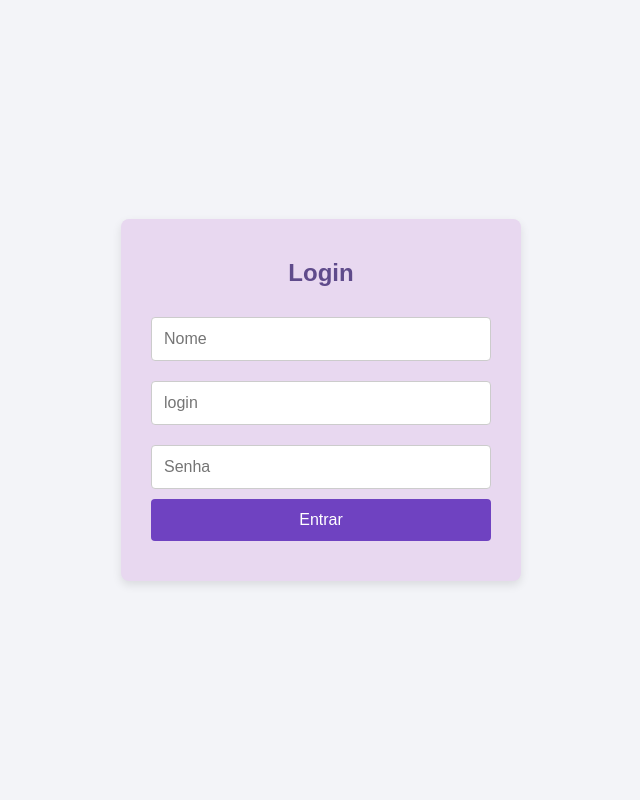
After one commit to GiovanaCarrascosa/Projeto-Feedback, a Flask app: page /pagina_login in a window 1280 px wide. The commit adds this page. Shown: the whole page, without its empty margins (319-959 px from the left). Run offline with Flask 3, Linux system fonts and the light colour scheme.

Commit message:
curtidas e deslikes e feito a tela de login e começado a fazer a tela cadastro

```diff
--- a/app.py
+++ b/app.py
@@ -45,6 +45,28 @@ def delete_comentario(codigo):
 
 def adicionar_curtida (codigo):
 
+    Mensagem.curtir_mensagem(codigo)
+
     return redirect ("/")
 
+@app.route("/put/mensagem/adicionar/deslike/<codigo>")
+
+def adicionar_deslike (codigo):
+
+    Mensagem.descurtir_mensagem(codigo)
+
+    return redirect ("/")
+
+@app.route ("/pagina_login")
+
+def pagina_login():
+
+    return render_template ("paginaLogin.html")
+
+@app.route ("/pagina_login")
+
+def pagina_login():
+
+    return render_template ("paginaLogin.html")
+
 app.run(debug=True)
--- a/data/conexao.py
+++ b/data/conexao.py
@@ -4,7 +4,7 @@ class Conexao:
 
     def criar_conexao():
         #  criando a conexao
-        conexao = mysql.connector.connect(host = "10.110.131.22",
+        conexao = mysql.connector.connect(host = "10.110.134.2",
                                         port = 3306,
                                         user = "3ds",
                                         password = "banana",
--- /dev/null
+++ b/static/css/style_PL.css
@@ -0,0 +1,76 @@
+/* Zera margens e paddings e define um background neutro */
+* {
+    margin: 0;
+    padding: 0;
+    box-sizing: border-box;
+}
+
+body {
+    font-family: Arial, sans-serif;
+    background-color: #f3f4f8; /* Cor de fundo suave */
+    display: flex;
+    justify-content: center;
+    align-items: center;
+    height: 100vh; /* Garantindo que o conteúdo ocupe toda a altura da tela */
+}
+
+.login-container {
+    background-color: #fff; /* Fundo branco do formulário */
+    padding: 40px 30px; /* Espaçamento interno do formulário */
+    border-radius: 8px;
+    box-shadow: 0 4px 10px rgba(0, 0, 0, 0.1);
+    width: 100%;
+    max-width: 400px; /* Tamanho máximo do formulário */
+    text-align: center;
+    background-color: #e8d8f0; /* Tema roxinho claro */
+}
+
+h2 {
+    color: #5f4b8b; /* Cor roxa para o título */
+    font-size: 24px;
+    margin-bottom: 20px;
+}
+
+input {
+    width: 100%;
+    padding: 12px;
+    margin: 10px 0;
+    border: 1px solid #ccc;
+    border-radius: 4px;
+    font-size: 16px;
+}
+
+input:focus {
+    border-color: #5f4b8b; /* Foco com cor roxa */
+    outline: none;
+}
+
+button {
+    width: 100%;
+    padding: 12px;
+    background-color: #6f42c1; /* Cor de fundo do botão roxa */
+    border: none;
+    color: white;
+    font-size: 16px;
+    border-radius: 4px;
+    cursor: pointer;
+    transition: background-color 0.3s;
+}
+
+button:hover {
+    background-color: #5f36a3; /* Cor de fundo mais escura ao passar o mouse */
+}
+
+.cadastro {
+    margin-top: 15px;
+}
+
+.cadastro a {
+    text-decoration: none;
+    color: #6f42c1; /* Cor do link roxa */
+    font-weight: bold;
+}
+
+.cadastro a:hover {
+    text-decoration: underline;
+}
--- /dev/null
+++ b/templates/paginaLogin.html
@@ -0,0 +1,31 @@
+<!DOCTYPE html>
+
+<html lang="pt-br">
+
+<head>
+
+    <meta charset="UTF-8">
+    <meta http-equiv="X-UA-Compatible" content="IE=edge">
+    <meta name="viewport" content="width=device-width, initial-scale=1.0">
+    <title>Página Login</title>
+
+    <link rel="stylesheet" href="/static/css/style_PL.css">
+
+</head>
+
+<body>
+
+    <div class="login-container">
+        <h2>Login</h2>
+
+        <form action="/login" method="post">
+            <input type="text" id="nome" name="nome" placeholder="Nome" required>
+            <input type="text" id="login" name="login" placeholder="login" required>
+            <input type="password" id="senha" name="senha" placeholder="Senha" required>
+            <button type="submit">Entrar</button>
+        </form>
+
+    </div>
+
+</body>
+</html>
```
Also changed, not shown: model/controler_mensagem.py (+43 -2 lines), static/css/style_P1.css (+21 -21 lines), static/css/style_PC.css (added, +76 -0 lines), templates/paginaCadastro.html (added, +31 -0 lines), templates/paginaPrincipal.html (+8 -10 lines).
